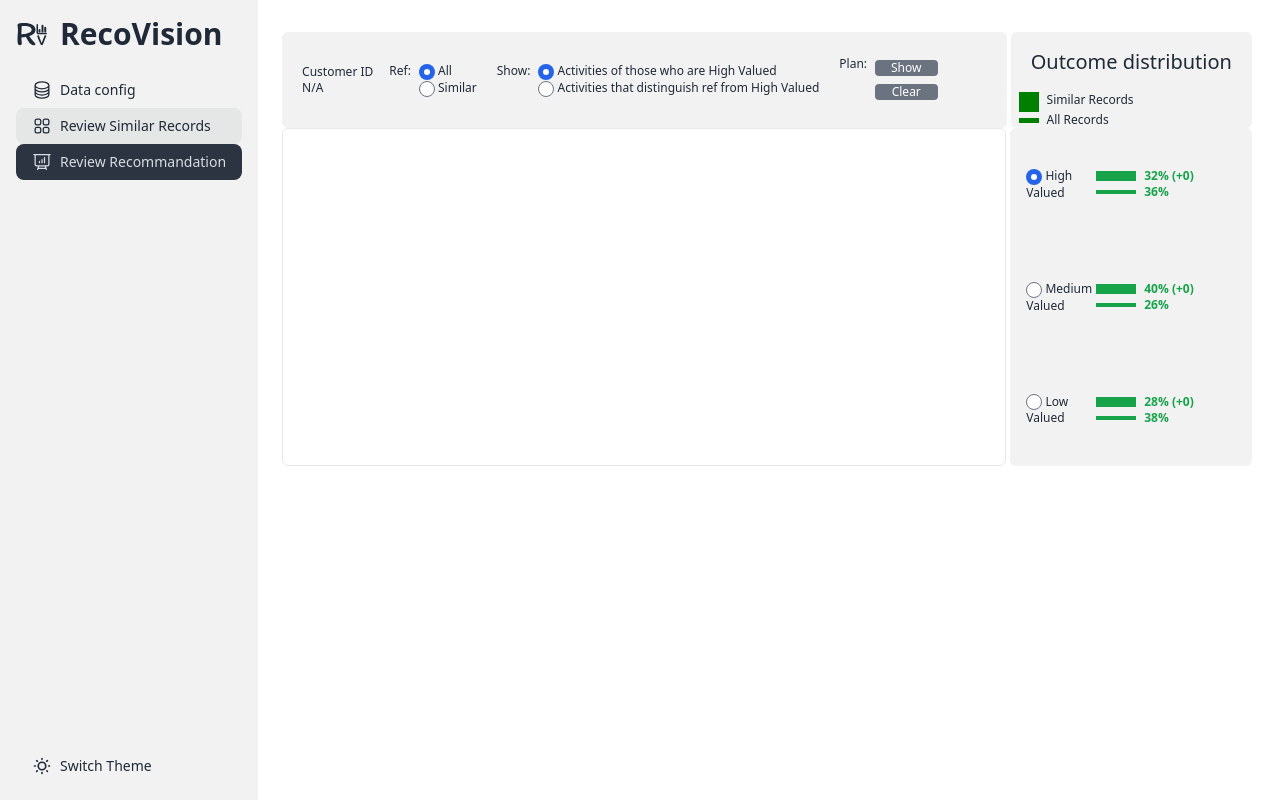
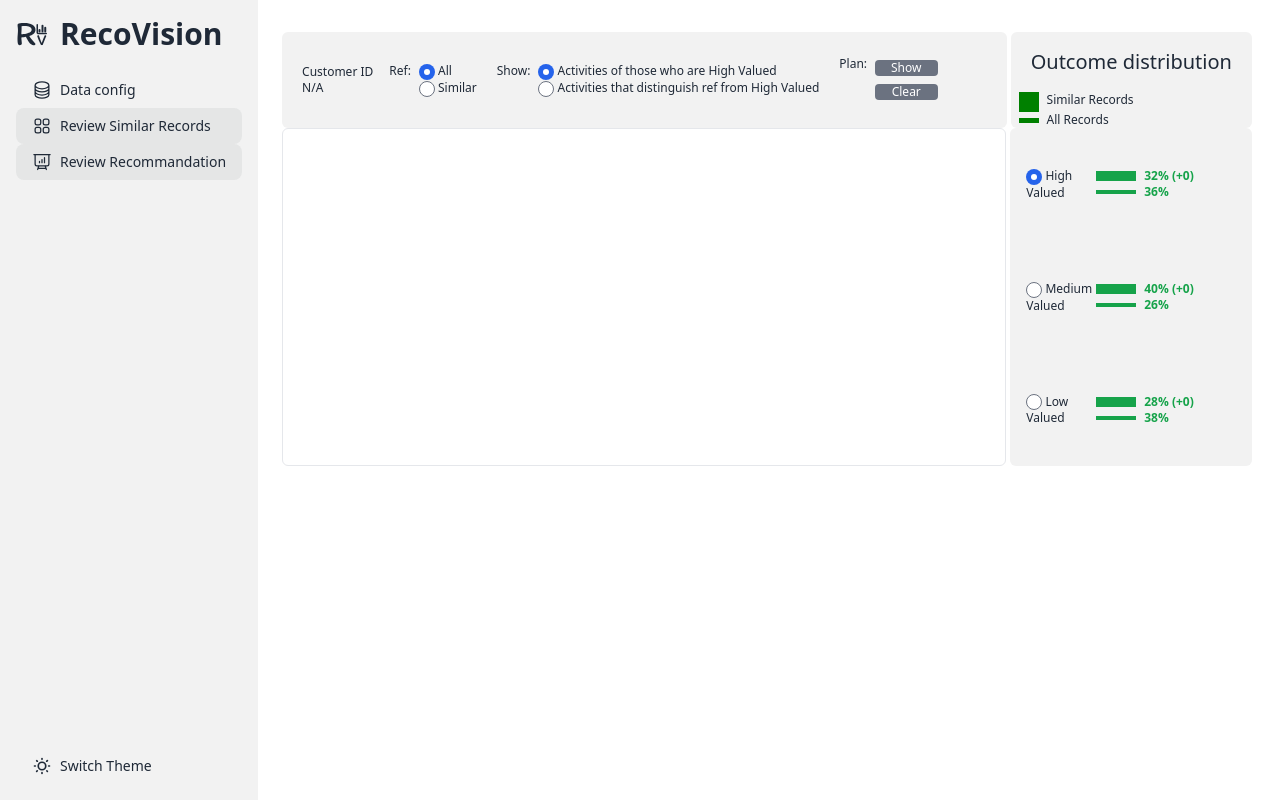
Before and after one commit to Jcseeco/Recovision, a SvelteKit app: page /recommand in a window 1280 px wide. Built offline with nearby package versions, Linux system fonts and the light colour scheme.

Commit message:
fix: link active condition

```diff
--- a/src/routes/+layout.svelte
+++ b/src/routes/+layout.svelte
@@ -44,7 +44,7 @@
 			</h1>
 			<!-- Sidebar content here -->
 			<li>
-				<a href={base + '/'} class={$page.url.pathname === base + '/' && 'active'}>
+				<a href={base + '/'} class={$page.url.pathname === '/' + base + '/' && 'active'}>
 					<svg
 						xmlns="http://www.w3.org/2000/svg"
 						fill="none"
@@ -65,9 +65,8 @@
 			<li title={systemData.seedCustomer ? '' : 'selected a seed customer first!'}>
 				<a
 					href={base + '/similars'}
-					class="{$page.url.pathname === base + '/similars' && 'active'} {systemData.seedCustomer
-						? ''
-						: 'disabled'}"
+					class="{$page.url.pathname === '/' + base + '/similars' &&
+						'active'} {systemData.seedCustomer ? '' : 'disabled'}"
 				>
 					<svg
 						xmlns="http://www.w3.org/2000/svg"
@@ -89,9 +88,8 @@
 			<li title={systemData.seedCustomer ? '' : 'selected a seed customer first!'}>
 				<a
 					href={base + '/recommand'}
-					class="{$page.url.pathname === base + '/recommand' && 'active'} {systemData.seedCustomer
-						? ''
-						: 'disabled'}"
+					class="{$page.url.pathname === '/' + base + '/recommand' &&
+						'active'} {systemData.seedCustomer ? '' : 'disabled'}"
 				>
 					<svg
 						xmlns="http://www.w3.org/2000/svg"
```
